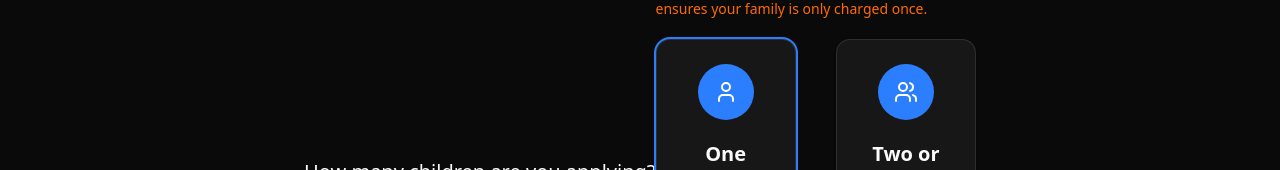
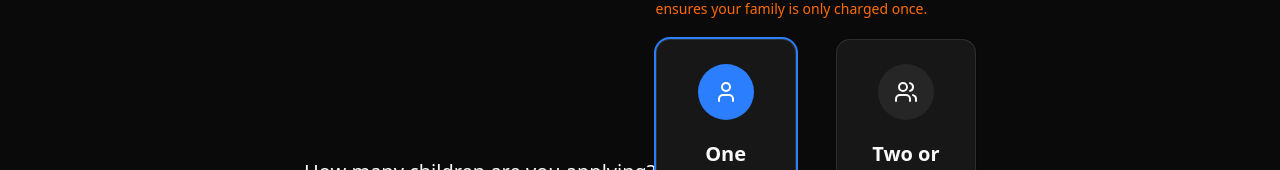
Before and after one commit to hwoodall30/The-Village, a SvelteKit app: page /application in a window 1280 px wide. Shown: the part 577-747 px from the top of the page. Built offline with nearby package versions, Linux system fonts and the light colour scheme.

Commit message:
Update application selection animation

```diff
--- a/src/routes/(main-layout)/+page.svelte
+++ b/src/routes/(main-layout)/+page.svelte
@@ -43,10 +43,6 @@
 				collaboration.</PageHeaderDescription
 			>
 			<div class="mt-8 grid w-full grid-cols-1 gap-2 lg:grid-cols-2">
-				<!-- <Button href="/events" class="bg-blue-500 text-sm text-white hover:bg-blue-700"
-					>See Events <Icon icon="lucide:calendar" />
-				</Button> -->
-
 				<Button href="/application" class="bg-blue-500 text-sm text-white hover:bg-blue-700"
 					>Fill Out Application <ArrowRight />
 				</Button>
--- a/src/routes/(main-layout)/application/+page.svelte
+++ b/src/routes/(main-layout)/application/+page.svelte
@@ -66,12 +66,18 @@
 
 			<div class="mt-5 mb-5 grid w-full grid-cols-2 gap-5 md:gap-10">
 				<Card
-					class={cn({ 'ring-2 ring-blue-500': selected === 'single' }, 'transition-all')}
+					class={cn({ 'ring-2 ring-blue-500': selected === 'single' }, 'group transition-all')}
 					onclick={() => handleChangeSelection('single')}
 				>
 					<CardContent class="grid place-items-center">
 						<div
-							class="mb-5 grid size-14 place-items-center rounded-full bg-blue-500 p-3 text-white"
+							class={cn(
+								'mb-5  grid size-14 place-items-center rounded-full bg-neutral-800 transition-colors group-hover:bg-blue-500/20 group-hover:text-blue-500',
+								{
+									'bg-blue-500 p-3 text-white group-hover:bg-blue-500 group-hover:text-white':
+										selected === 'single'
+								}
+							)}
 						>
 							<User />
 						</div>
@@ -85,12 +91,18 @@
 				</Card>
 
 				<Card
-					class={cn({ 'ring-2 ring-blue-500': selected === 'multi' }, 'transition-all')}
+					class={cn({ 'ring-2 ring-blue-500': selected === 'multi' }, 'group transition-all')}
 					onclick={() => handleChangeSelection('multi')}
 				>
 					<CardContent class="grid place-items-center">
 						<div
-							class="mb-5 grid size-14 place-items-center rounded-full bg-blue-500 p-3 text-white"
+							class={cn(
+								'mb-5 grid size-14 place-items-center rounded-full bg-neutral-800 transition-colors group-hover:bg-blue-500/20 group-hover:text-blue-500',
+								{
+									'bg-blue-500 p-3 text-white group-hover:bg-blue-500 group-hover:text-white':
+										selected === 'multi'
+								}
+							)}
 						>
 							<Users />
 						</div>
```
